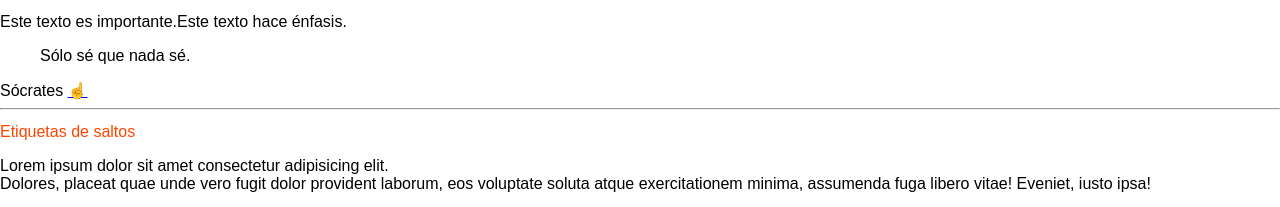
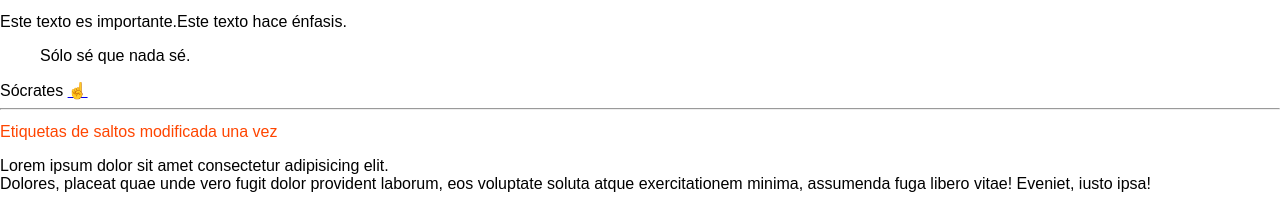
Before and after one commit to mk1871/my_app_webflow, a plain HTML site: page index.html in a window 1280 px wide. Shown: the part 1192-1399 px from the top of the page. Drawn offline with Linux system fonts and the light colour scheme.

Commit message:
Modify h2 about jump tags

```diff
--- a/index.html
+++ b/index.html
@@ -153,7 +153,7 @@
     <cite>Sócrates</cite>
     <a href="index.html#inicio">☝️</a>
     <hr />
-    <h2 id="etiquetas-salto">Etiquetas de saltos</h2>
+    <h2 id="etiquetas-salto">Etiquetas de saltos modificada una vez</h2>
 
     <p>
       Lorem ipsum dolor sit amet consectetur adipisicing elit. <br />
```
